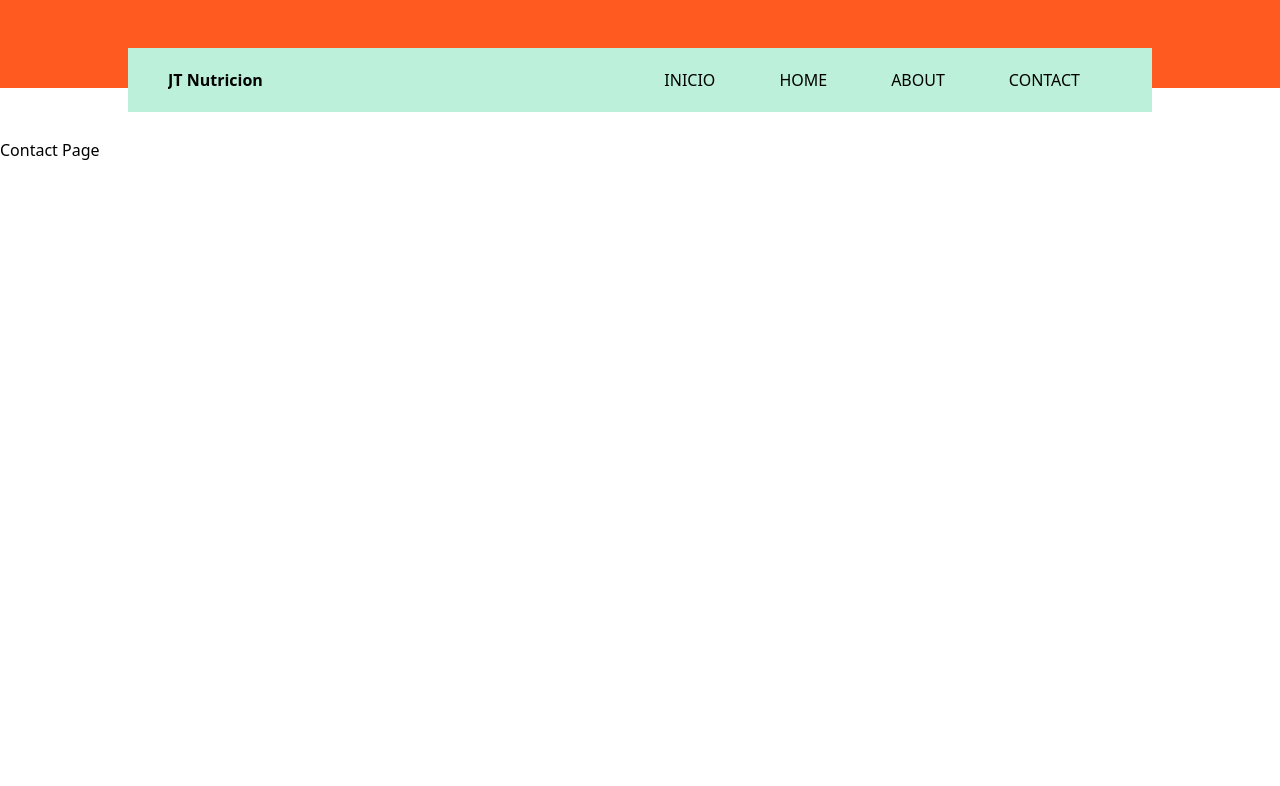
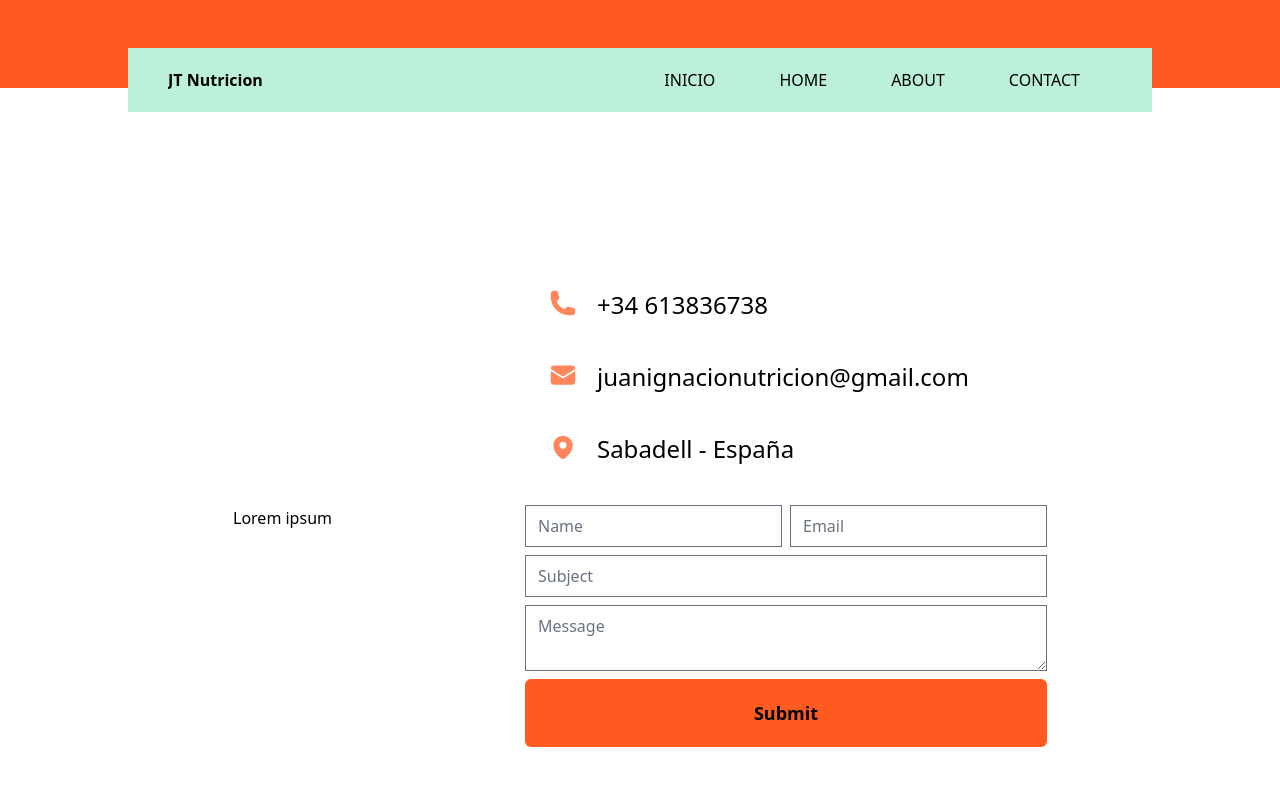
Before and after one commit to cufa03/jt-nutricion, a Next.js app: page /contact in a window 1280 px wide. Shown: the top 786 px of the page. Built offline with nearby package versions, Linux system fonts and the light colour scheme.

Commit message:
heroicons and react-hook-form added

```diff
--- a/package.json
+++ b/package.json
@@ -9,6 +9,7 @@
     "lint": "next lint"
   },
   "dependencies": {
+    "@heroicons/react": "^2.0.13",
     "@next/font": "13.1.2",
     "eslint": "8.32.0",
     "eslint-config-next": "13.1.2",
@@ -16,7 +17,8 @@
     "flowbite-react": "^0.3.7",
     "next": "13.1.2",
     "react": "18.2.0",
-    "react-dom": "18.2.0"
+    "react-dom": "18.2.0",
+    "react-hook-form": "^7.42.1"
   },
   "devDependencies": {
     "autoprefixer": "^10.4.13",
--- a/src/app/contact/page.jsx
+++ b/src/app/contact/page.jsx
@@ -1,9 +1,79 @@
+"use client";
 import React from 'react';
+import { PhoneIcon, MapPinIcon, EnvelopeIcon } from '@heroicons/react/24/solid';
+import { useForm, SubmitHandler } from 'react-hook-form';
 
 const page = () => {
+
+  const { register, handleSubmit } = useForm();
+
+  const onSubmit = (formData) => {
+    window.location.href = `mailto:pabloescales@gmail.com?subject=${formData.subject}&body=Hi, my name is ${formData.name}. ${formData.message} (${formData.email})`;
+  };
+
 	return (
-		<div className="pt-[50px]">
-			<h1>Contact Page</h1>
+		<div className="pt-[30px]">
+			<div className='h-screen flex relative flex-col text-center md:text-left md:flex-row max-w-7xl px-10 justify-evenly mx-auto items-center'>
+        <div>
+          <h3>
+            Lorem ipsum
+          </h3>
+        </div>
+        <div className='flex flex-col space-y-10'>
+          {/* <h4 className='text-4xl font-semibold text-center mt-24'>
+            Hazme tu consulta{' '}
+            <span className='decoration-orange-500 underline'>let's talk.</span>
+          </h4> */}
+          <div className='flex item-center space-x-5 justify-left ml-6'>
+            <PhoneIcon className='text-orange-500 h-7 w-7 animate-pulse' />
+            <p className='text-2xl'>+34 613836738</p>
+          </div>
+          <div className='flex item-center space-x-5 justify-left ml-6'>
+            <EnvelopeIcon className='text-orange-500 h-7 w-7 animate-pulse' />
+            <p className='text-2xl'>juanignacionutricion@gmail.com</p>
+          </div>
+          <div className='flex item-center space-x-5 justify-left ml-6'>
+            <MapPinIcon className='text-orange-500 h-7 w-7 animate-pulse' />
+            <p className='text-2xl'>Sabadell - España</p>
+          </div>
+          <form
+            onSubmit={handleSubmit(onSubmit)}
+            className='flex flex-col space-y-2 w-fit mx-auto'
+          >
+          <div className='flex space-x-2'>
+            <input
+              {...register('name')}
+              placeholder='Name'
+              className='contactInput'
+              type="text"
+            />
+            <input
+              {...register('email')}
+              placeholder='Email'
+              className='contactInput'
+              type="email"
+            />
+          </div>
+          <input
+            {...register('subject')}
+            placeholder='Subject'
+            className='contactInput'
+            type="text"
+          />
+          <textarea
+            {...register('message')}
+            placeholder='Message'
+            className='contactInput'
+          />
+          <button
+            type='submit'
+            className='bg-orange-500 py-5 px-10 rounded-md text-black font-bold text-lg'
+          >
+            Submit
+          </button>
+        </form>
+        </div>
+      </div>
 		</div>
 	);
 };
```
Also changed, not shown: 1 other file (tests, documents, lock files or other folders).
